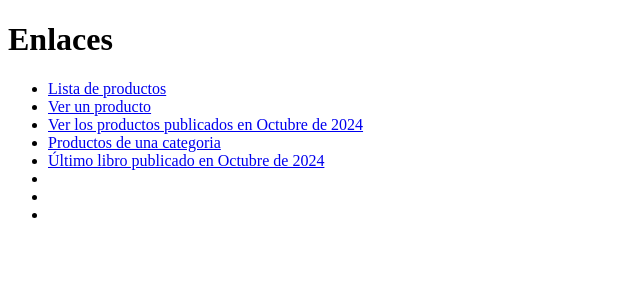
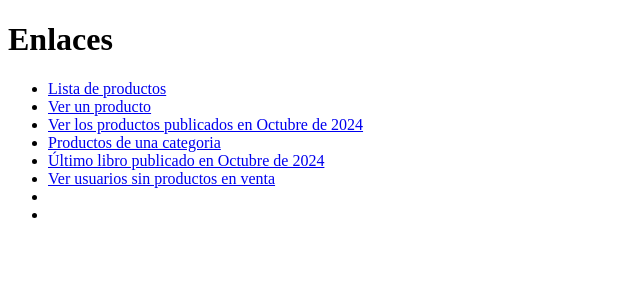
Before and after one commit to MiguelAbril97/tiendaSegundaMano, a Django app: page / in a window 1280 px wide. Shown: the top 300 px of the page, without its empty margins (0-640 px from the left). Run offline with Django 5.2, Linux system fonts and the light colour scheme.

Commit message:
añado comentarios

```diff
--- a/tienda/templates/index.html
+++ b/tienda/templates/index.html
@@ -7,13 +7,11 @@
             <ul>
                 <li><a href="{% url 'lista_productos'%}">Lista de productos</a></li>
                 <li><a href="{% url 'muestra_producto' 5%}">Ver un producto</a></li>
-                <li><a href="{%url 'lista_productos_fecha' 2024 10%}">Ver los productos publicados en Octubre de 2024</a></li>
+                <li><a href="{% url 'lista_productos_fecha' 2024 10%}">Ver los productos publicados en Octubre de 2024</a></li>
                 <li><a href="{% url 'lista_productos_categoria' "As manage she rule. Give event every like off majority certain. Describe leader blue stand."%}">
                     Productos de una categoria</a></li>
-                <li><a href="{%url 'ultimo_producto_fecha'  2024 10     %}">Último libro publicado en Octubre de 2024</a></li>
-
-
-                <li><a></a></li>
+                <li><a href="{% url 'ultimo_producto_fecha'  2024 10     %}">Último libro publicado en Octubre de 2024</a></li>
+                <li><a href="{% url 'usuario_sin_productos' %}">Ver usuarios sin productos en venta</a></li>
                 <li><a></a></li>
                 <li><a></a></li>
             </ul>
@@ -21,3 +19,5 @@
 
         </body>
 </html>
+                <!--    <li><a href="{%url 'productos_categoria_precio' "Look soldier accept anything ability sing couple effort. Listen themselves job instead." 0.20%}">
+                    Ver productos de una categoria o inferiores a 0.20</a></li>  -->
--- a/tienda/views.py
+++ b/tienda/views.py
@@ -13,6 +13,8 @@ from django.views.defaults import page_not_found, permission_denied, bad_request
 ### OR CHECK
 ### relacion reversa
 ### filtros con AND preguntar si vale la , en un filtro
+
+##Preguntar por que no funciona la vista productos_categoria_precio
 
 # Create your views here.
 def index(request):
```
